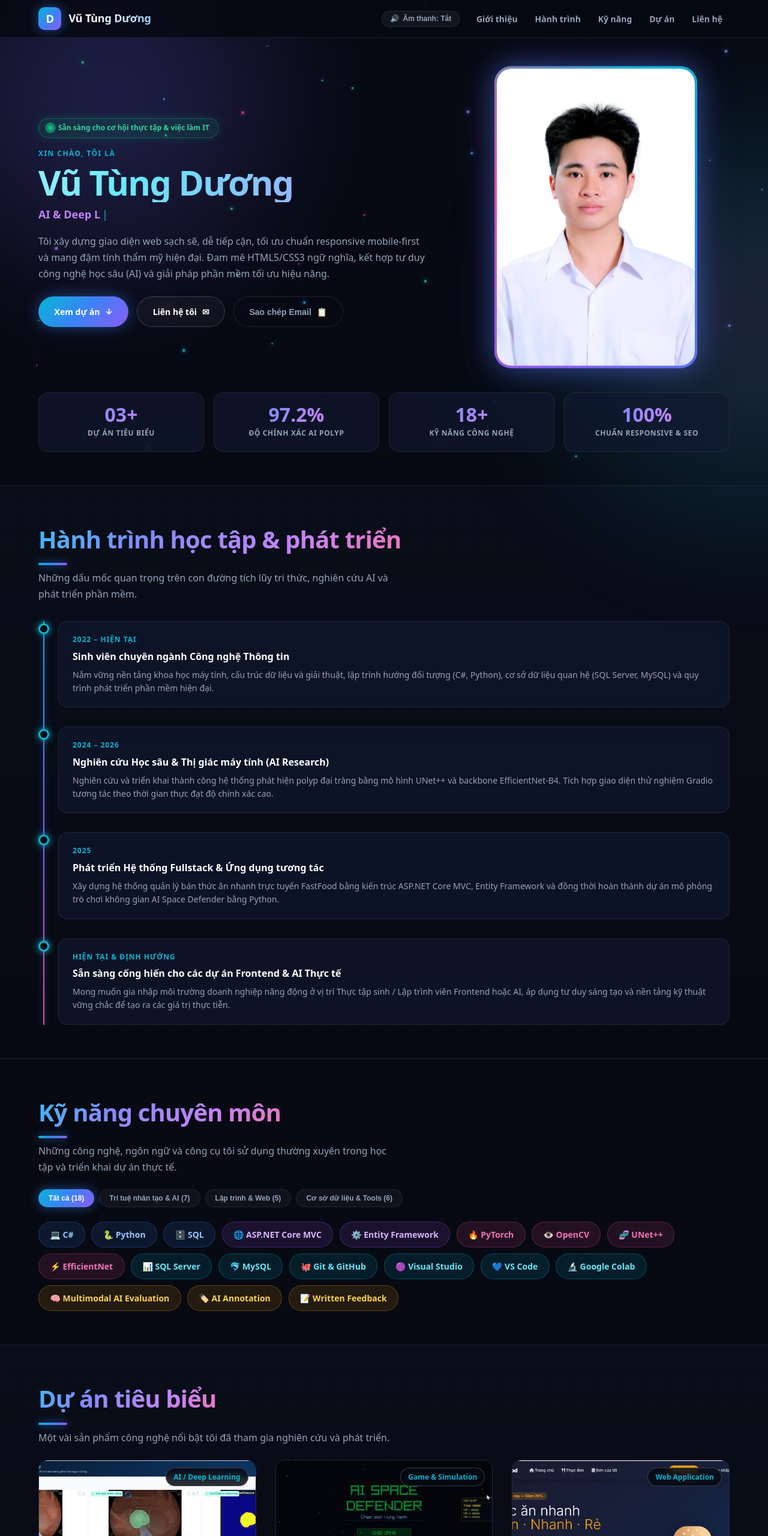
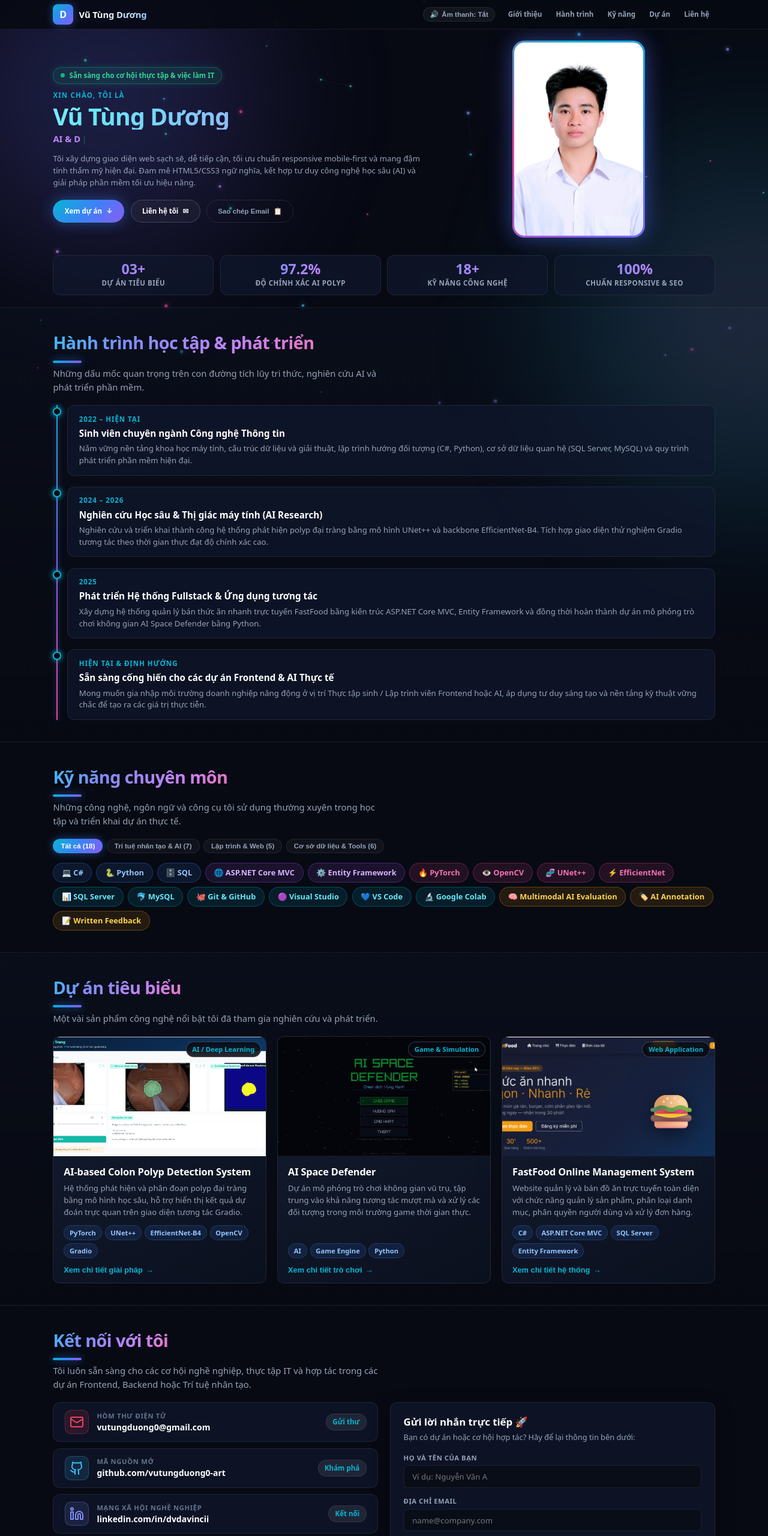
Before and after one commit to vutungduong0-art/MyCV, a plain HTML site: page index.html in a window 1280 px wide. Shown: the top 2560 px of the page at 60% size. Drawn offline with Linux system fonts and the light colour scheme.

Commit message:
fix: compact layout scale, resize avatar and stat badges to fit viewport

```diff
--- a/assets/css/styles.css
+++ b/assets/css/styles.css
@@ -45,28 +45,28 @@
   /* --- Typography --- */
   --font-base: system-ui, -apple-system, BlinkMacSystemFont, "Segoe UI", Roboto, Helvetica, Arial, sans-serif;
   --font-mono: ui-monospace, SFMono-Regular, Menlo, Monaco, Consolas, "Liberation Mono", "Courier New", monospace;
-  --fs-xs: 0.75rem;    /* 12px */
-  --fs-sm: 0.875rem;   /* 14px */
-  --fs-base: 1rem;     /* 16px */
-  --fs-lg: 1.125rem;   /* 18px */
-  --fs-xl: 1.25rem;    /* 20px */
-  --fs-h2: 1.75rem;    /* 28px */
-  --fs-h1: 2.25rem;    /* 36px */
-  --lh-base: 1.65;
-
-  /* --- Khoảng cách (Spacing Scale) --- */
-  --space-1: 0.5rem;
-  --space-2: 1rem;
-  --space-3: 1.5rem;
-  --space-4: 2rem;
-  --space-5: 3.5rem;
-  --space-6: 5rem;
+  --fs-xs: 0.72rem;    /* 11.5px */
+  --fs-sm: 0.825rem;   /* 13.2px */
+  --fs-base: 0.925rem; /* 14.8px */
+  --fs-lg: 1.05rem;    /* 16.8px */
+  --fs-xl: 1.15rem;    /* 18.4px */
+  --fs-h2: 1.55rem;    /* 24.8px */
+  --fs-h1: 1.95rem;    /* 31.2px */
+  --lh-base: 1.55;
+
+  /* --- Khoảng cách (Spacing Scale gọn gàng, chống tràn màn hình) --- */
+  --space-1: 0.4rem;
+  --space-2: 0.75rem;
+  --space-3: 1.15rem;
+  --space-4: 1.5rem;
+  --space-5: 2.25rem;
+  --space-6: 3.25rem;
 
   /* --- Bố cục & Bo góc --- */
-  --container-max: 1200px;
-  --radius-sm: 8px;
-  --radius: 16px;
-  --radius-lg: 24px;
+  --container-max: 1140px;
+  --radius-sm: 6px;
+  --radius: 12px;
+  --radius-lg: 18px;
   --radius-pill: 9999px;
 }
 
@@ -252,15 +252,15 @@ ul {
   align-items: center;
   justify-content: space-between;
   gap: var(--space-1);
-  padding-block: 0.75rem;
+  padding-block: 0.45rem;
 }
 
 .brand {
   display: flex;
   align-items: center;
-  gap: 0.75rem;
+  gap: 0.6rem;
   font-weight: 800;
-  font-size: var(--fs-lg);
+  font-size: var(--fs-base);
   color: var(--color-text);
   transition: transform 0.25s cubic-bezier(0.34, 1.56, 0.64, 1);
 }
@@ -272,20 +272,20 @@ ul {
 .brand-mark {
   display: grid;
   place-items: center;
-  width: 2.4rem;
-  height: 2.4rem;
-  border-radius: 10px;
+  width: 2.1rem;
+  height: 2.1rem;
+  border-radius: 8px;
   background: var(--grad-primary);
   color: #ffffff;
   font-weight: 900;
-  font-size: 1.15rem;
-  box-shadow: 0 0 18px rgba(59, 130, 246, 0.5);
+  font-size: 1rem;
+  box-shadow: 0 0 14px rgba(59, 130, 246, 0.45);
   transition: transform 0.35s ease, box-shadow 0.35s ease;
 }
 
 .brand:hover .brand-mark {
-  transform: rotate(10deg) scale(1.08);
-  box-shadow: 0 0 25px rgba(139, 92, 246, 0.7);
+  transform: rotate(8deg) scale(1.05);
+  box-shadow: 0 0 20px rgba(139, 92, 246, 0.6);
 }
 
 .brand-name {
@@ -299,15 +299,15 @@ ul {
 .header-right {
   display: flex;
   align-items: center;
-  gap: 1rem;
+  gap: 0.75rem;
 }
 
 /* --- CÔNG TẮC ÂM THANH SCI-FI --- */
 .sound-toggle-btn {
   display: inline-flex;
   align-items: center;
-  gap: 0.4rem;
-  padding: 0.35rem 0.8rem;
+  gap: 0.35rem;
+  padding: 0.25rem 0.65rem;
   background: rgba(255, 255, 255, 0.05);
   border: 1px solid var(--color-border);
   border-radius: var(--radius-pill);
@@ -322,22 +322,22 @@ ul {
   background: rgba(16, 185, 129, 0.15);
   border-color: #10b981;
   color: #34d399;
-  box-shadow: 0 0 14px rgba(16, 185, 129, 0.4);
+  box-shadow: 0 0 12px rgba(16, 185, 129, 0.4);
 }
 
 .nav-list {
   display: flex;
   flex-wrap: wrap;
   align-items: center;
-  gap: 0.3rem;
+  gap: 0.25rem;
 }
 
 .nav-list a {
   display: inline-block;
-  padding: 0.4rem 0.75rem;
+  padding: 0.3rem 0.6rem;
   color: var(--color-text-soft);
   font-weight: 600;
-  font-size: var(--fs-sm);
+  font-size: var(--fs-xs);
   border-radius: var(--radius-sm);
   position: relative;
   transition: color 0.2s ease, background 0.2s ease, transform 0.2s ease;
@@ -371,7 +371,7 @@ ul {
    4. HERO / GIỚI THIỆU – TYPEWRITER & FLOATING STAT BADGES
    ========================================================================== */
 .hero {
-  padding-block: var(--space-5);
+  padding-block: 1.75rem 1.25rem;
   position: relative;
   overflow: hidden;
 }
@@ -379,33 +379,33 @@ ul {
 .hero-inner {
   display: flex;
   flex-direction: column;
-  gap: var(--space-4);
+  gap: 1.5rem;
   align-items: center;
   text-align: center;
 }
 
 .hero-text {
-  max-width: 650px;
+  max-width: 620px;
 }
 
 .status-badge {
   display: inline-flex;
   align-items: center;
-  gap: 0.55rem;
-  padding: 0.35rem 0.95rem;
+  gap: 0.45rem;
+  padding: 0.25rem 0.75rem;
   background: rgba(16, 185, 129, 0.12);
   border: 1px solid rgba(16, 185, 129, 0.35);
   border-radius: var(--radius-pill);
   font-size: var(--fs-xs);
   font-weight: 600;
   color: #34d399;
-  margin-bottom: 1rem;
-  box-shadow: 0 0 16px rgba(16, 185, 129, 0.2);
+  margin-bottom: 0.65rem;
+  box-shadow: 0 0 12px rgba(16, 185, 129, 0.2);
 }
 
 .status-dot {
-  width: 8px;
-  height: 8px;
+  width: 7px;
+  height: 7px;
   border-radius: 50%;
   background: #10b981;
   position: relative;
@@ -431,17 +431,17 @@ ul {
   color: var(--color-cyan);
   font-weight: 700;
   text-transform: uppercase;
-  letter-spacing: 0.12em;
+  letter-spacing: 0.1em;
   font-size: var(--fs-xs);
-  margin-bottom: 0.25rem;
+  margin-bottom: 0.15rem;
 }
 
 .hero-title {
   font-size: var(--fs-h1);
   font-weight: 900;
   line-height: 1.15;
-  letter-spacing: -0.03em;
-  margin-block: 0.35rem;
+  letter-spacing: -0.02em;
+  margin-block: 0.2rem;
   background: linear-gradient(120deg, #ffffff 0%, #67e8f9 35%, #c084fc 70%, #f472b6 100%);
   background-size: 250% auto;
   -webkit-background-clip: text;
@@ -457,11 +457,11 @@ ul {
 }
 
 .hero-role {
-  font-size: var(--fs-lg);
+  font-size: var(--fs-base);
   font-weight: 700;
   color: #c084fc;
-  margin-bottom: var(--space-2);
-  min-height: 1.8rem;
+  margin-bottom: 0.65rem;
+  min-height: 1.5rem;
   display: flex;
   align-items: center;
   justify-content: center;
@@ -482,16 +482,16 @@ ul {
 
 .hero-desc {
   color: var(--color-text-soft);
-  font-size: var(--fs-base);
-  line-height: 1.7;
-  margin-bottom: var(--space-3);
+  font-size: var(--fs-sm);
+  line-height: 1.55;
+  margin-bottom: 1.15rem;
   margin-inline: auto;
 }
 
 .hero-actions {
   display: flex;
   flex-wrap: wrap;
-  gap: 0.85rem;
+  gap: 0.65rem;
   justify-content: center;
 }
 
@@ -511,10 +511,10 @@ ul {
 
 .hero-avatar-wrapper {
   position: relative;
-  padding: 4px;
-  border-radius: 28px;
+  padding: 3px;
+  border-radius: 20px;
   background: var(--grad-primary);
-  box-shadow: 0 0 40px rgba(59, 130, 246, 0.4), 0 0 70px rgba(139, 92, 246, 0.25);
+  box-shadow: 0 0 30px rgba(59, 130, 246, 0.35), 0 0 50px rgba(139, 92, 246, 0.2);
   display: flex;
   justify-content: center;
   align-items: center;
@@ -538,9 +538,9 @@ ul {
 .hero-avatar img {
   position: relative;
   z-index: 1;
-  border-radius: 24px;
+  border-radius: 17px;
   width: 100%;
-  max-width: 260px;
+  max-width: 175px;
   height: auto;
   aspect-ratio: 2 / 3;
   object-fit: cover;
@@ -558,16 +558,16 @@ ul {
 .stats-grid {
   display: grid;
   grid-template-columns: repeat(2, 1fr);
-  gap: 1rem;
+  gap: 0.65rem;
   width: 100%;
-  margin-top: var(--space-4);
+  margin-top: 1.25rem;
 }
 
 .stat-badge {
   background: var(--color-surface);
   border: 1px solid var(--color-border);
   border-radius: var(--radius);
-  padding: 1.25rem 1rem;
+  padding: 0.65rem 0.85rem;
   text-align: center;
   backdrop-filter: blur(12px);
   position: relative;
@@ -576,16 +576,16 @@ ul {
 }
 
 .stat-badge:hover {
-  transform: translateY(-5px);
+  transform: translateY(-3px);
   border-color: rgba(255, 255, 255, 0.25);
-  box-shadow: 0 15px 30px -5px rgba(0, 0, 0, 0.5), 0 0 20px rgba(59, 130, 246, 0.2);
+  box-shadow: 0 10px 20px -5px rgba(0, 0, 0, 0.5), 0 0 16px rgba(59, 130, 246, 0.2);
 }
 
 .stat-num {
-  font-size: 2rem;
+  font-size: 1.45rem;
   font-weight: 900;
   line-height: 1;
-  margin-bottom: 0.3rem;
+  margin-bottom: 0.2rem;
   background: var(--grad-text);
   -webkit-background-clip: text;
   background-clip: text;
@@ -597,18 +597,18 @@ ul {
   color: var(--color-text-soft);
   font-weight: 600;
   text-transform: uppercase;
-  letter-spacing: 0.05em;
+  letter-spacing: 0.04em;
 }
 
 .btn {
   display: inline-flex;
   align-items: center;
   justify-content: center;
-  gap: 0.55rem;
-  padding: 0.8rem 1.6rem;
+  gap: 0.45rem;
+  padding: 0.55rem 1.15rem;
   border-radius: var(--radius-pill);
   font-weight: 700;
-  font-size: var(--fs-sm);
+  font-size: var(--fs-xs);
   text-align: center;
   position: relative;
   overflow: hidden;
@@ -680,8 +680,8 @@ ul {
    ========================================================================== */
 .timeline {
   position: relative;
-  margin-top: var(--space-4);
-  padding-left: 2rem;
+  margin-top: 1rem;
+  padding-left: 1.5rem;
 }
 
 .timeline::before {
@@ -689,15 +689,15 @@ ul {
   position: absolute;
   top: 0;
   bottom: 0;
-  left: 8px;
+  left: 6px;
   width: 2px;
   background: linear-gradient(180deg, #06b6d4, #8b5cf6, #ec4899);
-  box-shadow: 0 0 10px rgba(59, 130, 246, 0.6);
+  box-shadow: 0 0 8px rgba(59, 130, 246, 0.6);
 }
 
 .timeline-item {
   position: relative;
-  margin-bottom: 2rem;
+  margin-bottom: 1.15rem;
 }
 
 .timeline-item:last-child {
@@ -706,58 +706,58 @@ ul {
 
 .timeline-dot {
   position: absolute;
-  left: -2rem;
+  left: -1.5rem;
   top: 4px;
-  width: 18px;
-  height: 18px;
+  width: 14px;
+  height: 14px;
   border-radius: 50%;
   background: var(--color-bg);
-  border: 3px solid var(--color-cyan);
-  box-shadow: 0 0 12px var(--color-cyan);
+  border: 2px solid var(--color-cyan);
+  box-shadow: 0 0 10px var(--color-cyan);
   transition: transform 0.3s ease;
 }
 
 .timeline-item:hover .timeline-dot {
-  transform: scale(1.3);
+  transform: scale(1.25);
   border-color: var(--color-pink);
-  box-shadow: 0 0 16px var(--color-pink);
+  box-shadow: 0 0 14px var(--color-pink);
 }
 
 .timeline-card {
   background: var(--color-surface);
   border: 1px solid var(--color-border);
   border-radius: var(--radius);
-  padding: 1.25rem 1.5rem;
+  padding: 0.85rem 1.15rem;
   backdrop-filter: blur(10px);
   transition: all 0.3s ease;
 }
 
 .timeline-card:hover {
-  transform: translateX(6px);
+  transform: translateX(4px);
   border-color: rgba(255, 255, 255, 0.2);
   background: var(--color-surface-hover);
 }
 
 .timeline-time {
-  font-size: var(--fs-xs);
+  font-size: 0.72rem;
   font-weight: 700;
   color: var(--color-cyan);
   text-transform: uppercase;
   letter-spacing: 0.08em;
-  margin-bottom: 0.3rem;
+  margin-bottom: 0.2rem;
 }
 
 .timeline-title {
-  font-size: var(--fs-base);
+  font-size: 0.95rem;
   font-weight: 800;
   color: #ffffff;
-  margin-bottom: 0.4rem;
+  margin-bottom: 0.25rem;
 }
 
 .timeline-desc {
-  font-size: var(--fs-sm);
+  font-size: 0.825rem;
   color: var(--color-text-soft);
-  line-height: 1.6;
+  line-height: 1.5;
 }
 
 /* ==========================================================================
@@ -766,12 +766,12 @@ ul {
 .skill-filter-wrapper {
   display: flex;
   flex-wrap: wrap;
-  gap: 0.5rem;
-  margin-bottom: var(--space-3);
+  gap: 0.4rem;
+  margin-bottom: 1rem;
 }
 
 .skill-filter-btn {
-  padding: 0.45rem 1rem;
+  padding: 0.3rem 0.75rem;
   border-radius: var(--radius-pill);
   font-size: var(--fs-xs);
   font-weight: 700;
@@ -787,23 +787,23 @@ ul {
   background: var(--grad-primary);
   color: #ffffff;
   border-color: transparent;
-  box-shadow: 0 0 18px rgba(59, 130, 246, 0.5);
+  box-shadow: 0 0 14px rgba(59, 130, 246, 0.5);
 }
 
 .skill-grid {
   display: flex;
   flex-wrap: wrap;
-  gap: 0.65rem;
+  gap: 0.45rem;
 }
 
 .skill-chip {
-  padding: 0.55rem 1.15rem;
+  padding: 0.35rem 0.85rem;
   border-radius: var(--radius-pill);
-  font-size: var(--fs-sm);
+  font-size: 0.8rem;
   font-weight: 700;
   display: inline-flex;
   align-items: center;
-  gap: 0.45rem;
+  gap: 0.35rem;
   background: var(--color-surface);
   border: 1px solid var(--color-border);
   color: var(--color-text);
@@ -813,9 +813,9 @@ ul {
 }
 
 .skill-chip:hover {
-  transform: translateY(-4px) scale(1.05);
+  transform: translateY(-3px) scale(1.03);
   border-color: rgba(255, 255, 255, 0.35);
-  box-shadow: 0 10px 20px -5px rgba(0, 0, 0, 0.5);
+  box-shadow: 0 8px 16px -4px rgba(0, 0, 0, 0.5);
 }
 
 .chip-lang {
@@ -926,7 +926,7 @@ ul {
 .card-media-wrapper {
   overflow: hidden;
   position: relative;
-  aspect-ratio: 16 / 10;
+  aspect-ratio: 16 / 9;
   background-color: #060911;
 }
 
@@ -943,13 +943,13 @@ ul {
 
 .card-badge {
   position: absolute;
-  top: 12px;
-  right: 12px;
-  padding: 0.3rem 0.75rem;
+  top: 8px;
+  right: 8px;
+  padding: 0.2rem 0.6rem;
   background: rgba(7, 10, 18, 0.85);
   border: 1px solid rgba(255, 255, 255, 0.2);
   border-radius: var(--radius-pill);
-  font-size: var(--fs-xs);
+  font-size: 0.7rem;
   font-weight: 700;
   color: var(--color-cyan);
   backdrop-filter: blur(8px);
@@ -957,17 +957,17 @@ ul {
 }
 
 .card-body {
-  padding: var(--space-3);
+  padding: 0.85rem 1.05rem;
   display: flex;
   flex-direction: column;
-  gap: var(--space-1);
+  gap: 0.35rem;
   flex: 1;
   position: relative;
   z-index: 3;
 }
 
 .card-title {
-  font-size: var(--fs-lg);
+  font-size: 1.02rem;
   font-weight: 800;
   color: #ffffff;
   letter-spacing: -0.01em;
@@ -980,25 +980,25 @@ ul {
 
 .card-desc {
   color: var(--color-text-soft);
-  font-size: var(--fs-sm);
-  line-height: 1.6;
+  font-size: 0.825rem;
+  line-height: 1.5;
   flex: 1;
 }
 
 .tag-list {
   display: flex;
   flex-wrap: wrap;
-  gap: 0.4rem;
-  margin-top: 0.5rem;
+  gap: 0.3rem;
+  margin-top: 0.35rem;
 }
 
 .tag-list li {
-  font-size: 0.725rem;
+  font-size: 0.7rem;
   font-weight: 700;
   color: #93c5fd;
   background: rgba(59, 130, 246, 0.12);
   border: 1px solid rgba(59, 130, 246, 0.25);
-  padding: 0.22rem 0.65rem;
+  padding: 0.18rem 0.55rem;
   border-radius: var(--radius-pill);
   transition: all 0.2s ease;
 }
@@ -1011,11 +1011,11 @@ ul {
 .card-link {
   display: inline-flex;
   align-items: center;
-  gap: 0.4rem;
+  gap: 0.35rem;
   color: var(--color-cyan);
   font-weight: 700;
-  font-size: var(--fs-sm);
-  margin-top: var(--space-2);
+  font-size: 0.8rem;
+  margin-top: 0.4rem;
   cursor: pointer;
   background: transparent;
   border: none;
@@ -1197,21 +1197,21 @@ ul {
 .contact-wrapper {
   display: grid;
   grid-template-columns: 1fr;
-  gap: var(--space-4);
-  margin-top: var(--space-3);
+  gap: 1.25rem;
+  margin-top: 1rem;
 }
 
 .contact-cards-col {
   display: flex;
   flex-direction: column;
-  gap: var(--space-2);
+  gap: 0.65rem;
 }
 
 .contact-card {
   display: flex;
   align-items: center;
-  gap: 1.25rem;
-  padding: 1.2rem 1.5rem;
+  gap: 0.85rem;
+  padding: 0.75rem 1.15rem;
   background: var(--color-surface);
   border: 1px solid var(--color-border);
   border-radius: var(--radius);
@@ -1222,27 +1222,27 @@ ul {
 }
 
 .contact-card:hover {
-  transform: translateY(-5px);
+  transform: translateY(-3px);
   border-color: rgba(255, 255, 255, 0.25);
   background: var(--color-surface-hover);
-  box-shadow: 0 15px 30px -5px rgba(0, 0, 0, 0.5), 0 0 25px rgba(59, 130, 246, 0.25);
+  box-shadow: 0 10px 20px -5px rgba(0, 0, 0, 0.5), 0 0 20px rgba(59, 130, 246, 0.25);
 }
 
 .contact-icon {
   display: grid;
   place-items: center;
-  width: 3.2rem;
-  height: 3.2rem;
-  border-radius: 14px;
+  width: 2.5rem;
+  height: 2.5rem;
+  border-radius: 10px;
   background: rgba(255, 255, 255, 0.05);
   border: 1px solid var(--color-border);
   flex-shrink: 0;
-  font-size: 1.4rem;
+  font-size: 1.15rem;
   transition: transform 0.3s ease;
 }
 
 .contact-card:hover .contact-icon {
-  transform: scale(1.12) rotate(5deg);
+  transform: scale(1.08) rotate(4deg);
 }
 
 .icon-email { color: #f43f5e; background: rgba(244, 63, 94, 0.12); border-color: rgba(244, 63, 94, 0.3); }
@@ -1256,9 +1256,9 @@ ul {
 }
 
 .contact-type {
-  font-size: var(--fs-xs);
+  font-size: 0.7rem;
   text-transform: uppercase;
-  letter-spacing: 0.08em;
+  letter-spacing: 0.06em;
   color: var(--color-text-muted);
   font-weight: 700;
 }
@@ -1266,7 +1266,7 @@ ul {
 .contact-value {
   color: #ffffff;
   font-weight: 700;
-  font-size: var(--fs-base);
+  font-size: 0.875rem;
   word-break: break-all;
   transition: color 0.2s ease;
 }
@@ -1276,11 +1276,11 @@ ul {
 }
 
 .copy-badge {
-  padding: 0.35rem 0.75rem;
+  padding: 0.25rem 0.65rem;
   background: rgba(255, 255, 255, 0.08);
   border: 1px solid var(--color-border);
   border-radius: var(--radius-pill);
-  font-size: var(--fs-xs);
+  font-size: 0.72rem;
   font-weight: 700;
   color: var(--color-cyan);
   transition: all 0.2s ease;
@@ -1295,48 +1295,48 @@ ul {
   background: var(--color-surface);
   border: 1px solid var(--color-border);
   border-radius: var(--radius);
-  padding: 1.8rem;
+  padding: 1.15rem 1.35rem;
   backdrop-filter: blur(12px);
   box-shadow: 0 10px 30px rgba(0, 0, 0, 0.4);
 }
 
 .form-title {
-  font-size: var(--fs-lg);
+  font-size: 1.05rem;
   font-weight: 800;
   color: #ffffff;
-  margin-bottom: 0.3rem;
+  margin-bottom: 0.2rem;
 }
 
 .form-subtitle {
-  font-size: var(--fs-sm);
+  font-size: 0.8rem;
   color: var(--color-text-soft);
-  margin-bottom: 1.5rem;
+  margin-bottom: 0.95rem;
 }
 
 .form-group {
-  margin-bottom: 1.2rem;
+  margin-bottom: 0.85rem;
 }
 
 .form-label {
   display: block;
-  font-size: var(--fs-xs);
+  font-size: 0.7rem;
   font-weight: 700;
   color: var(--color-text-soft);
   text-transform: uppercase;
-  letter-spacing: 0.06em;
-  margin-bottom: 0.4rem;
+  letter-spacing: 0.05em;
+  margin-bottom: 0.25rem;
 }
 
 .form-input,
 .form-textarea {
   width: 100%;
-  padding: 0.8rem 1rem;
+  padding: 0.55rem 0.85rem;
   border-radius: var(--radius-sm);
   background: rgba(7, 10, 18, 0.6);
   border: 1px solid var(--color-border);
   color: #ffffff;
   font-family: inherit;
-  font-size: var(--fs-sm);
+  font-size: 0.825rem;
   transition: all 0.25s ease;
 }
 
@@ -1459,8 +1459,8 @@ ul {
 /* ----- TABLET: ≥ 768px ----- */
 @media (min-width: 768px) {
   :root {
-    --fs-h1: 3.1rem;
-    --fs-h2: 2.2rem;
+    --fs-h1: 2.15rem;
+    --fs-h2: 1.65rem;
   }
 
   .container {
@@ -1472,7 +1472,7 @@ ul {
     align-items: center;
     justify-content: space-between;
     text-align: left;
-    gap: var(--space-5);
+    gap: 1.75rem;
   }
 
   .hero-text {
@@ -1499,7 +1499,7 @@ ul {
   }
 
   .hero-avatar img {
-    max-width: 290px;
+    max-width: 190px;
     height: auto;
   }
 
@@ -1524,18 +1524,18 @@ ul {
 /* ----- DESKTOP: ≥ 1280px ----- */
 @media (min-width: 1280px) {
   :root {
-    --fs-h1: 3.6rem;
-    --fs-h2: 2.5rem;
+    --fs-h1: 2.45rem;
+    --fs-h2: 1.8rem;
   }
 
   .hero-avatar img {
-    max-width: 330px;
+    max-width: 215px;
     height: auto;
   }
 
   .project-grid {
     grid-template-columns: repeat(3, 1fr);
-    gap: var(--space-4);
+    gap: 1.15rem;
   }
 }
 
--- a/index.html
+++ b/index.html
@@ -109,8 +109,8 @@
           <!-- Ảnh đại diện: Căn giữa khung hình, viền hào quang phát sáng & hiệu ứng lơ lửng -->
           <figure class="hero-avatar">
             <div class="hero-avatar-wrapper">
-              <img src="./assets/img/Avatar_VuTungDuong.jpg" alt="Ảnh chân dung của Vũ Tùng Dương" width="320"
-                height="480" />
+              <img src="./assets/img/Avatar_VuTungDuong.jpg" alt="Ảnh chân dung của Vũ Tùng Dương" width="220"
+                height="330" />
             </div>
           </figure>
         </div>
```
Also changed, not shown: 1 other file.
